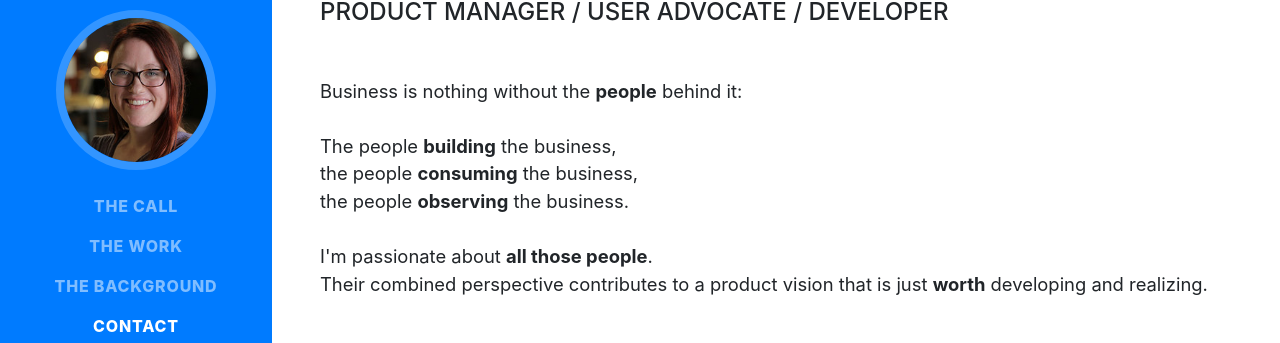
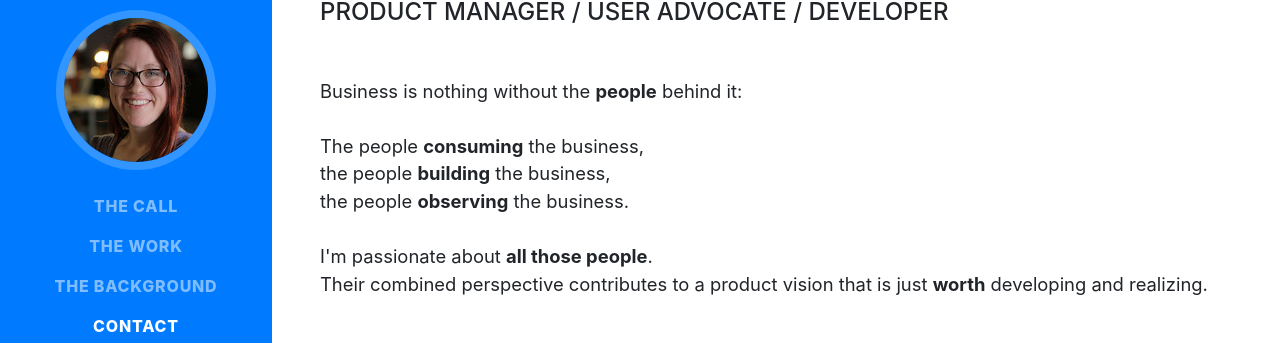
Before and after one commit to aautrey4/aautrey4.github.io, a website with bundled scripts: page index.html in a window 1280 px wide. Shown: the part 226-569 px from the top of the page. Built offline with nearby package versions, Linux system fonts and the light colour scheme; a web font is replaced by a local one.

Commit message:
Update index.html

```diff
--- a/index.html
+++ b/index.html
@@ -65,7 +65,7 @@
           <div class="subheading mb-5">
             PRODUCT MANAGER / USER ADVOCATE / DEVELOPER
           </div>
-          <p class="lead mb-5">Business is nothing without the <strong>people</strong> behind it:<br /><br /> The people <strong>building</strong> the business,<br/> the people <strong>consuming</strong> the business,<br />the people <strong>observing</strong> the business.<br /><br/>I'm passionate about <strong>all those people</strong>.<br />
+          <p class="lead mb-5">Business is nothing without the <strong>people</strong> behind it:<br /><br /> The people <strong>consuming</strong> the business,<br/> the people <strong>building</strong> the business,<br />the people <strong>observing</strong> the business.<br /><br/>I'm passionate about <strong>all those people</strong>.<br />
           Their combined perspective contributes to a product vision that is just <strong>worth</strong> developing and realizing.</p>
           <div class="social-icons">
             <a href="https://www.linkedin.com/in/aautrey4/" target="_blank">
```
